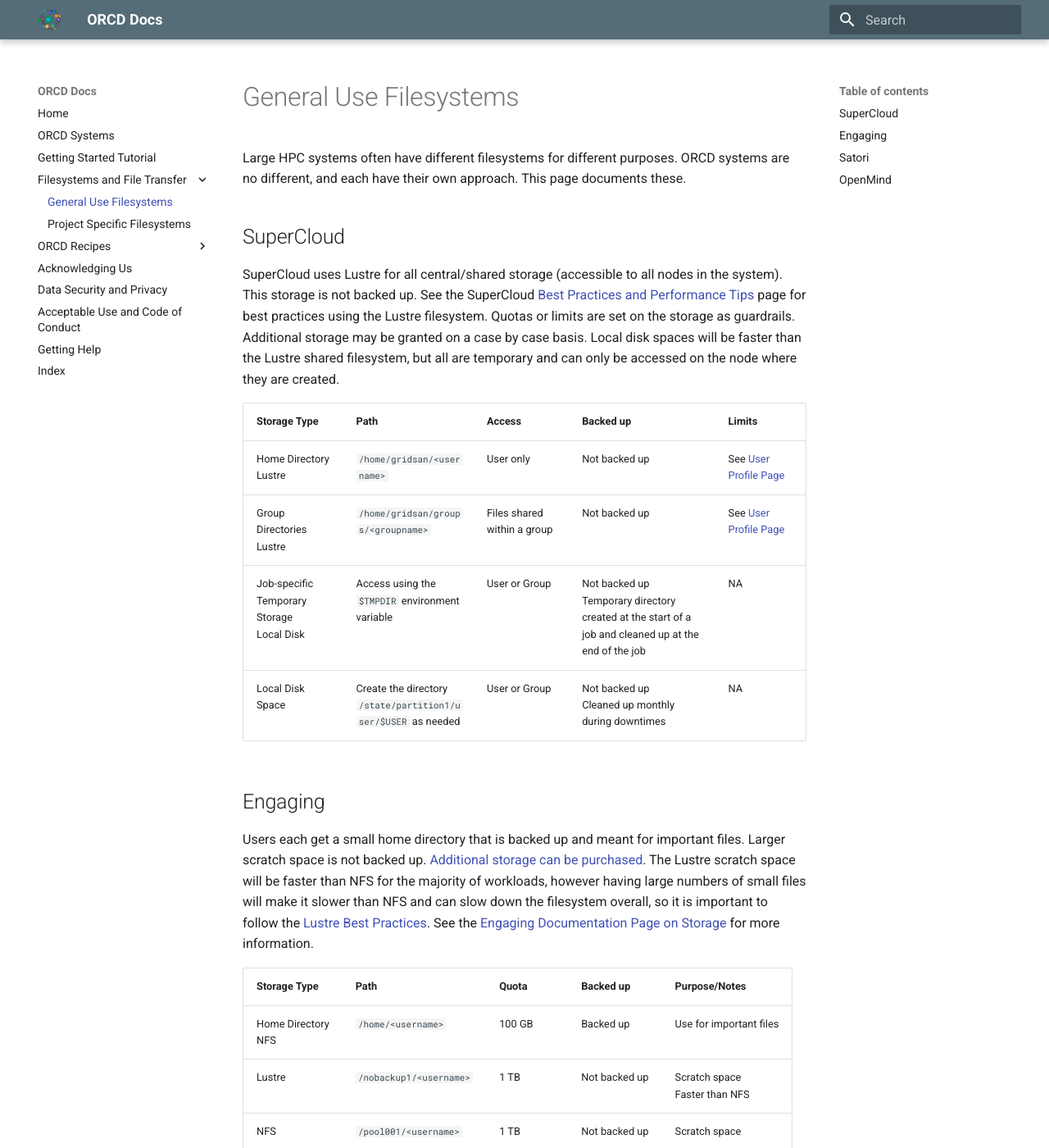
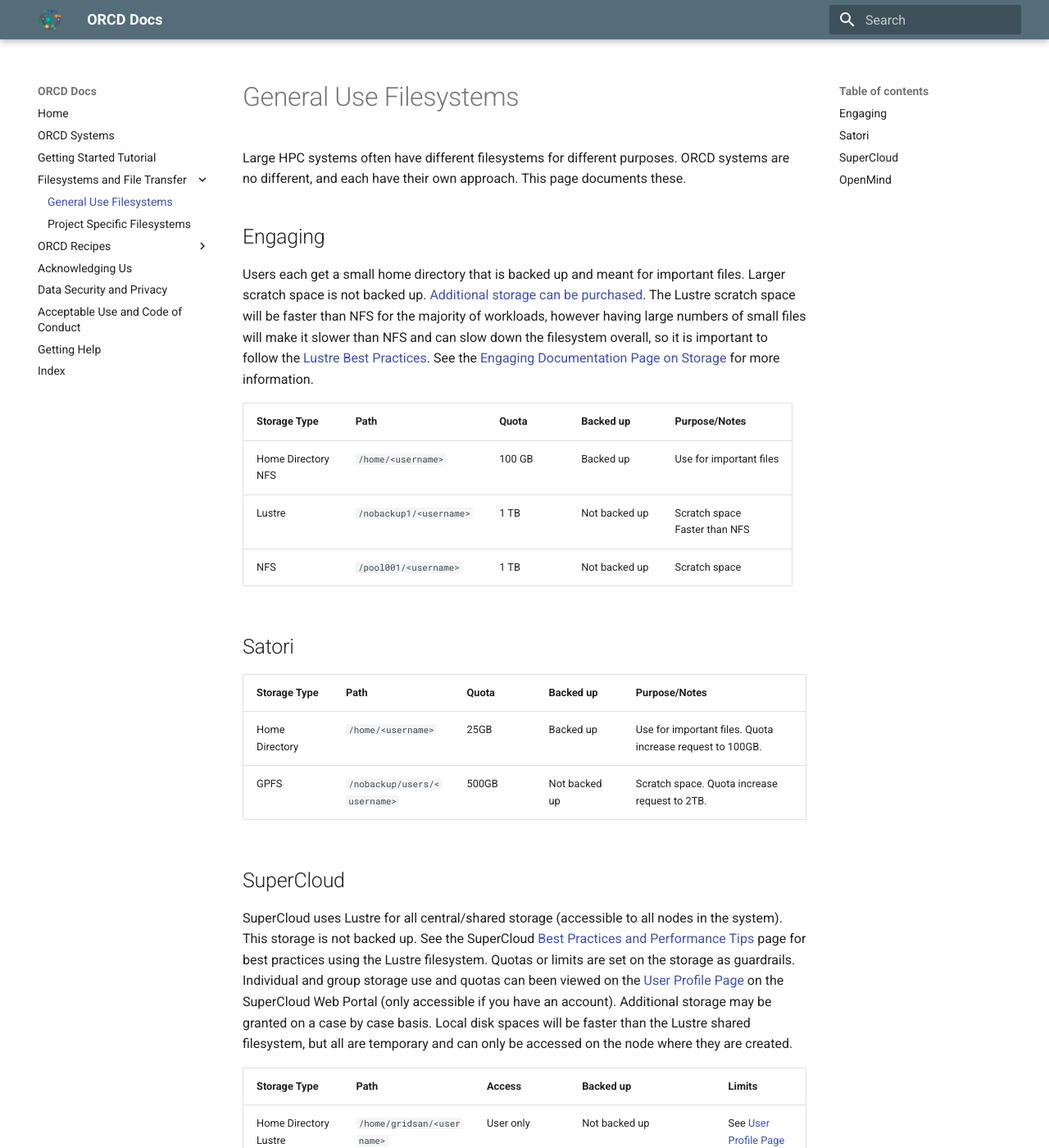
Before and after one commit to mit-orcd/orcd-docs-edit, an MkDocs documentation site: the page built from docs/filesystems-file-transfer/filesystems.md, in a window 1280 px wide and 1400 px high. Shown: the whole window at 82% size. Built offline with MkDocs 1.6.1 and Material for MkDocs 9.7.7, drawn with Linux system fonts in a browser that asks for light colours; some of the changed lines change nothing that is shown; some of the changed text lies outside the part shown.

Commit message:
update filesystem names for OM

```diff
--- a/docs/filesystems-file-transfer/filesystems.md
+++ b/docs/filesystems-file-transfer/filesystems.md
@@ -1,17 +1,6 @@
 # General Use Filesystems
 
 Large HPC systems often have different filesystems for different purposes. ORCD systems are no different, and each have their own approach. This page documents these.
-
-## SuperCloud
-
-SuperCloud uses Lustre for all central/shared storage (accessible to all nodes in the system). This storage is not backed up. See the SuperCloud [Best Practices and Performance Tips](https://supercloud.mit.edu/best-practices-and-performance-tips) page for best practices using the Lustre filesystem. Quotas or limits are set on the storage as guardrails. Additional storage may be granted on a case by case basis. Local disk spaces will be faster than the Lustre shared filesystem, but all are temporary and can only be accessed on the node where they are created.
-
-| Storage Type      | Path | Access | Backed up | Limits |
-| ----------- | ----------- |----------- |----------- |----------- |
-| Home Directory <br> Lustre  | `/home/gridsan/<username>` | User only | Not backed up | See [User Profile Page](https://txe1-portal.mit.edu/profile/user_profile.php) |
-| Group Directories <br> Lustre | `/home/gridsan/groups/<groupname>` | Files shared within a group | Not backed up | See [User Profile Page](https://txe1-portal.mit.edu/profile/user_profile.php) |
-| Job-specific Temporary Storage <br> Local Disk | Access using the `$TMPDIR` environment variable | User or Group | Not backed up <br>  Temporary directory created at the start of a job and cleaned up at the end of the job | NA |
-| Local Disk Space | Create the directory `/state/partition1/user/$USER` as needed | User or Group | Not backed up <br> Cleaned up monthly during downtimes | NA |
 
 ## Engaging
 
@@ -25,10 +14,25 @@
 
 ## Satori
 
+<!--
+Do we need a short intro paragraph? Other systems have them.
+-->
+
 | Storage Type      | Path | Quota | Backed up | Purpose/Notes |
 | ----------- | ----------- |----------- |----------- |----------- |
 | Home Directory | `/home/<username>` | 25GB | Backed up | Use for important files. Quota increase request to 100GB. |
 | GPFS           | `/nobackup/users/<username>` | 500GB | Not backed up | Scratch space. Quota increase request to 2TB. |
+
+## SuperCloud
+
+SuperCloud uses Lustre for all central/shared storage (accessible to all nodes in the system). This storage is not backed up. See the SuperCloud [Best Practices and Performance Tips](https://supercloud.mit.edu/best-practices-and-performance-tips) page for best practices using the Lustre filesystem. Quotas or limits are set on the storage as guardrails. Individual and group storage use and quotas can been viewed on the [User Profile Page](https://txe1-portal.mit.edu/profile/user_profile.php) on the SuperCloud Web Portal (only accessible if you have an account). Additional storage may be granted on a case by case basis. Local disk spaces will be faster than the Lustre shared filesystem, but all are temporary and can only be accessed on the node where they are created.
+
+| Storage Type      | Path | Access | Backed up | Limits |
+| ----------- | ----------- |----------- |----------- |----------- |
+| Home Directory <br> Lustre  | `/home/gridsan/<username>` | User only | Not backed up | See [User Profile Page](https://txe1-portal.mit.edu/profile/user_profile.php) |
+| Group Directories <br> Lustre | `/home/gridsan/groups/<groupname>` | Files shared within a group | Not backed up | See [User Profile Page](https://txe1-portal.mit.edu/profile/user_profile.php) |
+| Job-specific Temporary Storage <br> Local Disk | Access using the `$TMPDIR` environment variable | User or Group | Not backed up <br>  Temporary directory created at the start of a job and cleaned up at the end of the job | NA |
+| Local Disk Space | Create the directory `/state/partition1/user/$USER` as needed | User or Group | Not backed up <br> Cleaned up monthly during downtimes | NA |
 
 ## OpenMind
 
@@ -36,11 +40,10 @@
 
 | Storage Type      | Path | Quota | Backed up | Purpose/Notes |
 | ----------- | ----------- |----------- |----------- |----------- |
-| Home Directory | `/home/<username>` | 20 GB | Backed up | Use for very important files. Physically located on Vast. |
-| Weka |  `/om/user/<username>` (individual users) and `/om/group/<groupname>` (groups) | Per group | Backed up | Fast internal storage |
-| Weka Scratch | `/om/scratch/<week-day>` | N/A | Not backed up <br> purged 3 weeks after creation | Scratch space |
-| Vast | `/om2/user/<username>` (individual users) and `/om2/group/<groupname>` (groups) | Per group | Backed up | Fast internal storage |
-| Vast Scratch | `/om2/scratch/<week-day>` | N/A | Not backed up <br> purged 2 weeks after creation | Scratch space |
-| Lustre Scratch | `/nobackup/scratch/<week-day>` | N/A | Not backed up <br> purged 3 weeks after creation | Scratch space <br>  See [Lustre Best Practices](https://www.nas.nasa.gov/hecc/support/kb/lustre-best-practices_226.html) page |
+| Home Directory | `/home/<username>` | 20 GB | Backed up | Use for very important files. Physically located on Flash 2. |
+| Flash 1 |  `/om/user/<username>` (individual users) and `/om/group/<groupname>` (groups) | Per group | Backed up | Fast internal storage |
+| Flash 1 Scratch | `/om/scratch/<week-day>` | N/A | Not backed up <br> purged 3 weeks after creation | Scratch space |
+| Flash 2 | `/om2/user/<username>` (individual users) and `/om2/group/<groupname>` (groups) | Per group | Backed up | Fast internal storage |
+| Flash 2 Scratch | `/om2/scratch/<week-day>` | N/A | Not backed up <br> purged 2 weeks after creation | Scratch space |
 | NFS | `/om3`, `/om4`, `/om5` | Per group | Backed up | Slow internal long-term storage |
 | NESE | `/nese` | Per group | Backed up | Slow internal long-term storage |
```
